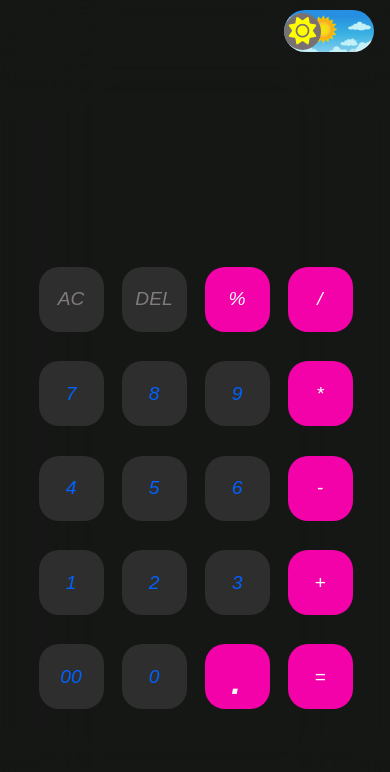
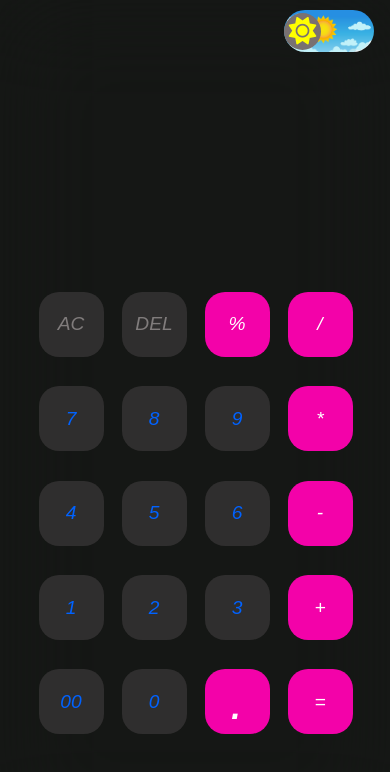
Before and after one commit to software-devoper/Calculator, a plain HTML site: page index.html in a window 390 px wide. Drawn offline with Linux system fonts and the light colour scheme.

Commit message:
Update style.css

```diff
--- a/style.css
+++ b/style.css
@@ -114,7 +114,7 @@ button {
         height: 55%;
         width: 90%;
         margin-left: 15px;
-        margin-top: 15px;
+        margin-top: 40px;
         display: flex;
         justify-content: center;
         align-items: center;
```
